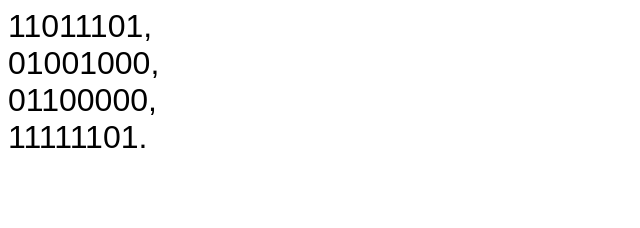
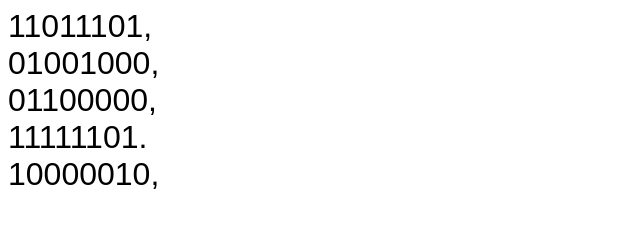
Before and after one commit to liningyuan/rand01, a plain HTML site: page index.html in a window 1280 px wide. Shown: the whole page, without its empty margins (0-640 px from the left). Drawn offline with Linux system fonts and the light colour scheme.

Commit message:
Update index.html

```diff
--- a/index.html
+++ b/index.html
@@ -7,7 +7,7 @@
     <script type="text/javascript">
 	var s='';
 	//for(var i=0;i<32;++i)s+=(Math.random()+0.5)|0;
-	for(var j=0;j<4;++j){
+	for(var j=0;j<5;++j){
 		for(var i=0;i<8;++i)s+=(Math.random()+0.5)|0;
 		s+=(j==3?'.':',')+'<br>';
 	}
```
